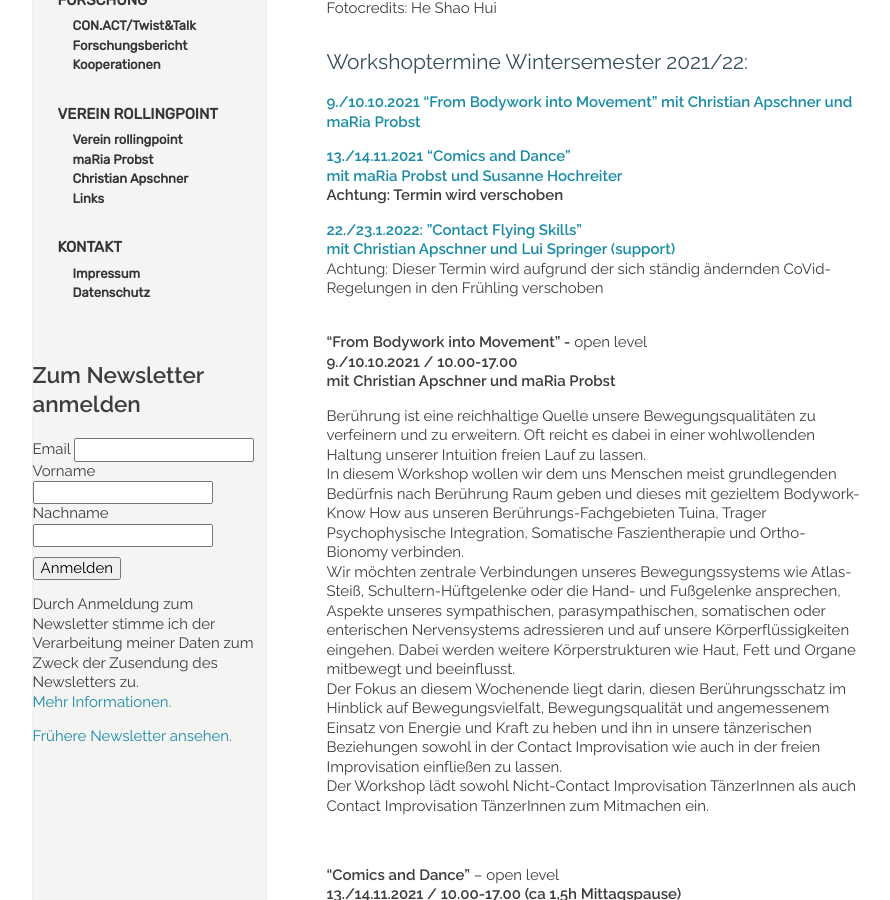
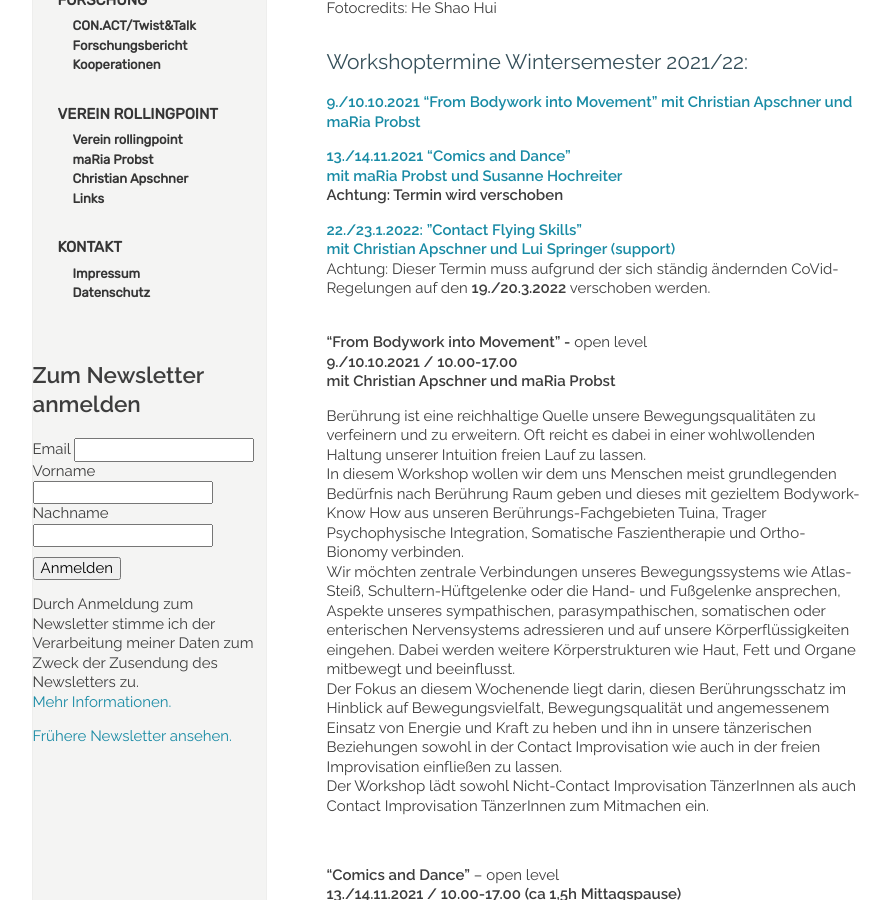
Before and after one commit to manulari/rollingpointat, a Jekyll site: the page built from _pages_de/workshops.md, in a window 1280 px wide and 900 px high, scrolled down 560 px. Shown: the whole window, without its empty margins (152-1042 px from the left). Built offline with Jekyll 4.4.1, drawn with Linux system fonts in a browser that asks for light colours; comment, search, counter and statistics services are not loaded; some of the changed text lies outside the part shown.

Commit message:
Update page (de) “workshops”

```diff
--- a/_pages_de/workshops.md
+++ b/_pages_de/workshops.md
@@ -18,7 +18,7 @@ Fotocredits: He Shao Hui
 
 [**22./23.1.2022: "Contact Flying Skills"**\
 **mit Christian Apschner und** **Lui Springer (support)**](#flying)\
-Achtung: Dieser Termin wird aufgrund der sich ständig ändernden CoVid-Regelungen in den Frühling verschoben\
+Achtung: Dieser Termin muss aufgrund der sich ständig ändernden CoVid-Regelungen auf den **19./20.3.2022** verschoben werden.\
 &nbsp;
 
 <div class="named-anchor" id="bodywork"></div>
@@ -72,7 +72,7 @@ In diesem Sinne erwartet euch an diesem Wochenende:\
 **"Contact Flying Skills"** - advanced\
 **Sa/So 22./23.1.2022, 10.00-17.00  (ca 1,5h Mittagspause)**\
 **mit Christian Apschner und Lui Springer (support)**\
-**Achtung:** Dieser Termin wird aufgrund der sich ständig ändernden CoVid-Regelungen in den Frühling verschoben
+**Achtung:** Dieser Termin muss aufgrund der sich ständig ändernden CoVid-Regelungen auf den **19./20.3.2022** verschoben werden.
 
 Der rollingpoint Workshop-Klassiker für alle CI-TänzerInnen mit sportlichen Ambitionen!
 
```
